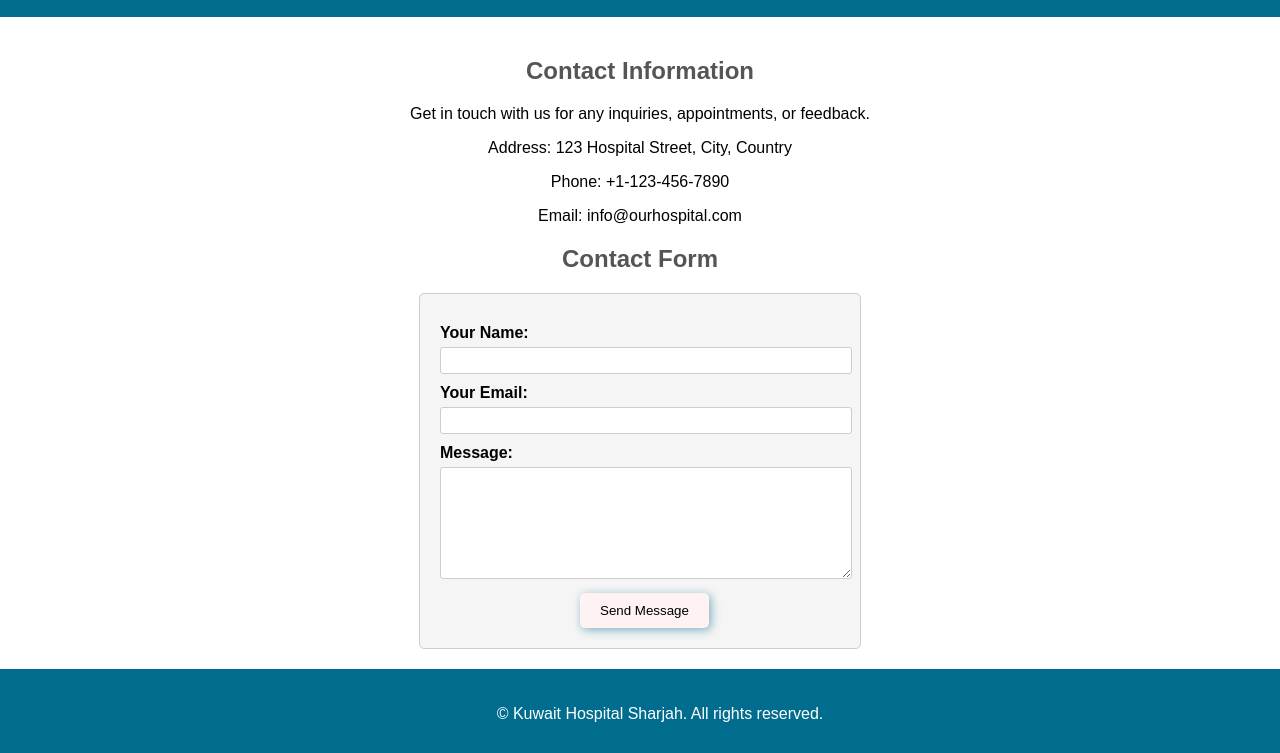
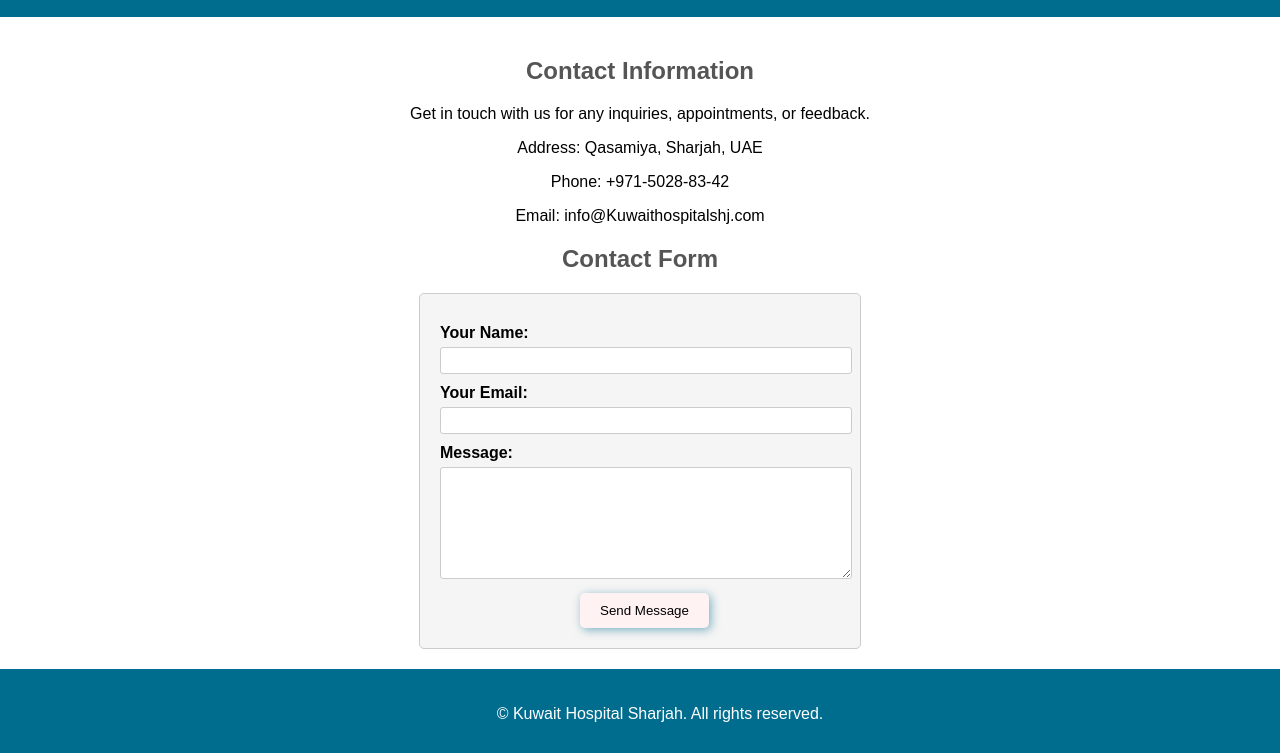
Before and after one commit to Ayeshaa-Irfann/Ayeshaa-Irfann.github.io, a plain HTML site: page hospital5.html in a window 1280 px wide. Shown: the part 121-874 px from the top of the page. Drawn offline with Linux system fonts and the light colour scheme.

Commit message:
Code-Lab-2

```diff
--- a/hospital5.html
+++ b/hospital5.html
@@ -20,9 +20,9 @@
     <section>
       <h2>Contact Information</h2>
       <p>Get in touch with us for any inquiries, appointments, or feedback.</p>
-      <p>Address: 123 Hospital Street, City, Country</p>
-      <p>Phone: +1-123-456-7890</p>
-      <p>Email: info@ourhospital.com</p>
+      <p>Address: Qasamiya, Sharjah, UAE</p>
+      <p>Phone: +971-5028-83-42</p>
+      <p>Email: info@Kuwaithospitalshj.com</p>
 
       <h2>Contact Form</h2>
       <form action="submit.php" method="POST">
```
Also changed, not shown: hospital3.html (+1 -1 lines), index.html (+2 -2 lines).
